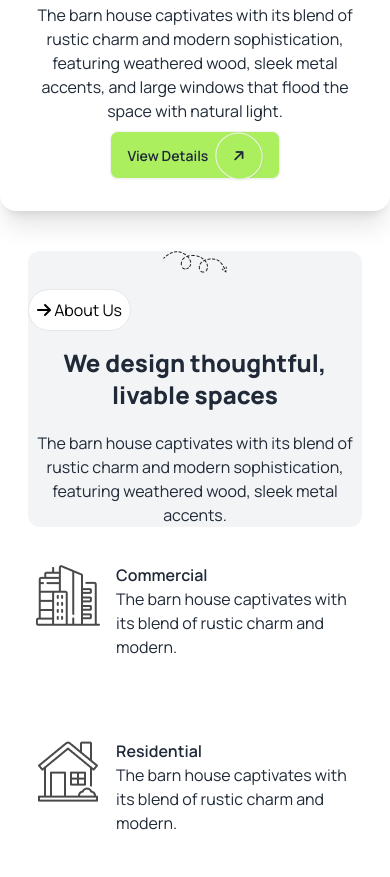
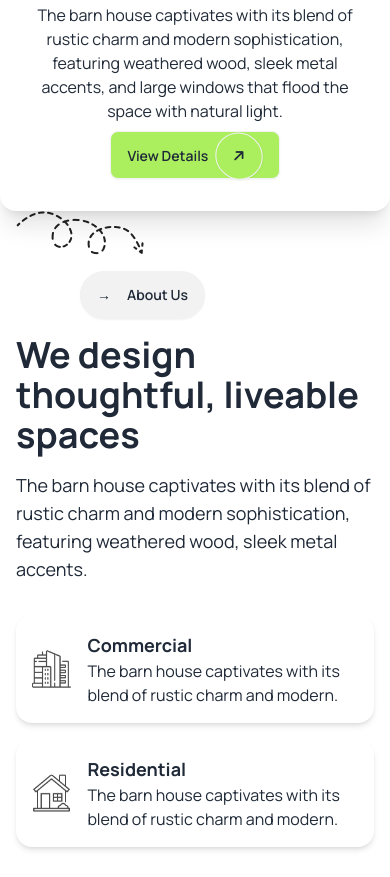
Before and after one commit to mosabbirjihan001/assignment-3, a plain HTML site: page index.html in a window 390 px wide. Shown: the part 415-1292 px from the top of the page. Drawn offline with nearby package versions, Linux system fonts and the light colour scheme.

Commit message:
changes in the responsiveness

```diff
--- a/index.html
+++ b/index.html
@@ -111,58 +111,67 @@
 
    <!-- Main Section -->
    <main class="md:container mx-auto">
+
        <!-- About Us Section -->
-   <section class="flex flex-col md:flex-row my-10 md:my-20 px-4 md:px-0">
+        <section class="container mx-auto px-4 flex flex-col lg:flex-row items-center justify-between mb-10">
+            <!-- Text Content -->
+            <div class="lg:w-1/2 lg:pr-10">
+                <img src="./assets/Vector.png" alt="Twisted Photo" class="mb-4">
+                <div class="ml-16">
+                <button class="btn rounded-full mb-4 text-left">
+                    <span class="mr-2">→</span> About Us
+                </button>
+            </div>
+                <h2 class="text-4xl lg:text-5xl font-bold mb-4">We design thoughtful, liveable spaces</h2>
+                <p class="text-lg mb-8">
+                    The barn house captivates with its blend of rustic charm and modern sophistication,
+                    featuring weathered wood, sleek metal accents.
+                </p>
 
-  <!-- Text -->
-  <div class="flex flex-col md:flex-row">
-    <div class="flex-1">
-      <div class="bg-gray-100 rounded-xl mx-3">
-        <img src="./assets/Vector.png" alt="" class="w-16 md:w-24 mx-auto md:mx-0">
-        <button class="bg-white rounded-full text-black p-2 mt-4 border">
-          <i class="fa-solid fa-arrow-right"></i> About Us
-        </button>
-        <h1 class="text-2xl md:text-4xl font-extrabold mt-4 text-center md:text-left">We design thoughtful, livable spaces</h1>
-        <p class="mt-5 text-center md:text-left">The barn house captivates with its blend of rustic charm and modern sophistication, featuring weathered wood, sleek metal accents.</p>
-      </div>
-
-      <!-- Card 1 -->
-      <div class="flex bg-white rounded-xl my-4 p-5 w-full">
-        <div class="">
-          <img src="./assets/commercial.png" alt="" class="w-full">
-        </div>
-        <div class="flex-1 ml-4">
-          <h2 class="font-semibold">Commercial</h2>
-          <p>The barn house captivates with its blend of rustic charm and modern.</p>
+                <div class="space-y-4">
+                    <div class="card bg-base-100 shadow-md">
+                        <div class="card-body p-4">
+                            <div class="flex items-center">
+                                <img src="./assets/commercial.png" alt="Commercial Icon" class="w-10 h-10 mr-4">
+                                <div>
+                                    <h3 class="text-lg font-bold">Commercial</h3>
+                                    <p class="text-base">
+                                        The barn house captivates with its blend of rustic charm and modern.
+                                    </p>
                                 </div>
                             </div>
-
-      <!-- Card 2 -->
-      <div class="flex bg-white rounded-xl my-4 p-5 mt-10 w-full">
-        <div class="">
-          <img src="./assets/residential.png" alt="" class="w-full">
                         </div>
-        <div class="flex-1 ml-4">
-          <h2 class="font-semibold">Residential</h2>
-          <p>The barn house captivates with its blend of rustic charm and modern.</p>
+                    </div>
+                    <div class="card bg-base-100 shadow-md">
+                        <div class="card-body p-4">
+                            <div class="flex items-center">
+                                <img src="./assets/residential.png" alt="Residential Icon" class="w-10 h-10 mr-4">
+                                <div>
+                                    <h3 class="text-lg font-bold">Residential</h3>
+                                    <p class="text-base">
+                                        The barn house captivates with its blend of rustic charm and modern.
+                                    </p>
+                                </div>
+                            </div>
+                        </div>
                     </div>
                 </div>
             </div>
 
-    <!-- Image -->
-    <div class="flex-1 mt-8 md:mt-32">
-      <img src="./assets/Rectangle.png" alt="" class="w-full rounded-xl">
+            <!-- Image Content -->
+            <div class="lg:w-1/2 mt-8 lg:mt-2">
+                <img src="./assets/Rectangle.png" alt="Modern House" class="rounded-lg shadow-lg lg:max-w-full w-full">
             </div>
-  </div>
+        </div</main>
      </section>
 
+
    <!-- Creative Section -->
-
     <section class="mb-20">
       <!-- Text -->
       <div class="text-center">
-        <button class="btn bg-btn-primary rounded-full">Reach Out <i class="fa-solid fa-arrow-right"></i></button>
-      <h1 class="text-3xl font-extrabold mb-5">Meet Our Team</h1>
+        <button class="btn bg-btn-primary rounded-full mb-6">Reach Out <i class="fa-solid fa-arrow-right"></i></button>
+      <h1 class="text-4xl font-extrabold mb-5">Meet Our Team</h1>
       <p>Our team blends rustic charm with modern design. With a visionary architect,<br> meticulous project manager, creative interior designer, skilled structural engineer, and thoughtful landscape designer.</p>
      </div>
       <div class="md:flex lg:flex md:ml-16">
@@ -262,7 +271,7 @@
     </section>
 
 
-    <!--Latest Section  -->
+    <!--Latest portfolio Section  -->
 
       <section class=" my-10 bg-white p-10">
         <div class="text-center mb-10">
@@ -277,7 +286,7 @@
         <!-- Grid Layout -->
         <div class="grid grid-cols-1 lg:flex-row md:grid-cols-2 w-full gap-5 ">
             <!-- First Row (2 Photos) -->
-            <div class="flex md:flex-row items-center lg:w-[772px] bg-white border rounded-2xl p-5">
+            <div class="flex flex-col lg:flex-row items-center lg:w-[772px] bg-white border rounded-2xl p-5">
                 <img src="./assets/img1.png" alt="House Model 1" class="w-1/2 rounded-xl" />
                 <div class="ml-5">
                     <h3 class="text-2xl font-bold">Commercial</h3>
@@ -293,11 +302,11 @@
 
         <!-- Second Row (3 Photos) -->
         <div class="grid grid-cols-1 lg:w-full lg:flex md:grid-cols-3 gap-5 mt-8">
-            <div class="bg-white border rounded-2xl lg:w-[274px] lg:h-[227.3px] p-5">
+            <div class="bg-white border rounded-2xl lg:w-[274px] lg:h-[227.3px] p-5 ">
                 <img src="./assets/img3.png" alt="House Model 3" class="w-full rounded-xl" />
             </div>
 
-            <div class="flex md:flex-row items-center bg-white lg:w-[573px] lg:h-[227.17px] border rounded-2xl p-5">
+            <div class="flex flex-col lg:flex-row items-center lg:w-[772px] bg-white border rounded-2xl p-5 ">
                 <img src="./assets/img4.png" alt="House Model 4" class="w-1/2 rounded-xl" />
                 <div class="ml-5">
                     <h3 class="text-2xl font-bold">Commercial</h3>
@@ -314,12 +323,12 @@
 
   <!-- Articles Section -->
 
-   <section class="bg-gray-100 -ml-16">
+   <section class="bg-gray-100 -ml-16 -mb-20">
        <!-- Text -->
        <div class="text-center">
         <button class="btn bg-btn-primary rounded-full font-bold my-10"><i class="fa-solid fa-arrow-right"></i> Rinterio News</button>
-        <h1 class="text-5xl font-extrabold mt-4">Read Our Articles and News</h1>
-        <p class="mt-4">The barn house captivates with its blend of rustic charm and modern sophistication,<br> featuring weathered wood, sleek metal accents.</p>
+        <h1 class="text-5xl font-extrabold mt-4 ml-14">Read Our Articles and News</h1>
+        <p class="mt-4 ml-14">The barn house captivates with its blend of rustic charm and modern sophistication,<br> featuring weathered wood, sleek metal accents.</p>
       </div>
 
       <!-- Pics -->
@@ -386,7 +395,7 @@
 
 
    <!-- BG Image Section -->
-   <section class="bg-[url('./assets/bg.jpg')] h-full w-full bg-cover bg-center">
+   <section class="bg-[url('./assets/bg.jpg')] h-full w-full bg-cover bg-center -mb-20">
     <!-- Text -->
     <div class="text-center my-20 p-20">
       <button class="btn bg-btn-primary rounded-full font-bold mb-5"><i class="fa-solid fa-arrow-right"></i> Let’s Connect</button>
@@ -415,7 +424,7 @@
   <footer class="footer footer-center text-white bg-gray-900 ">
     <button class="flex text-xl font-extrabold bg-gray-900 mt-20"> <i class="fa-solid fa-arrow-right bg-btn-primary rounded-full -rotate-45 p-3 text-black"></i> Rinterio</button>
     <p class="text-gray-400 ">The barn house captivates with its blend of rustic charm and modern sophistication,<br> featuring weathered wood, sleek metal accents.</p>
-    <nav class="grid grid-flow-col gap-6">
+    <nav class="flex lg:flex-row justify-center space-y-3 lg:space-y-0 lg:space-x-8 mb-6 md:flex-col flex-col">
       <a class="link link-hover">Home</a>
       <a class="link link-hover">Services</a>
       <a class="link link-hover">Portfolio</a>
```
Lines whose indentation alone changed are shown as unchanged.
